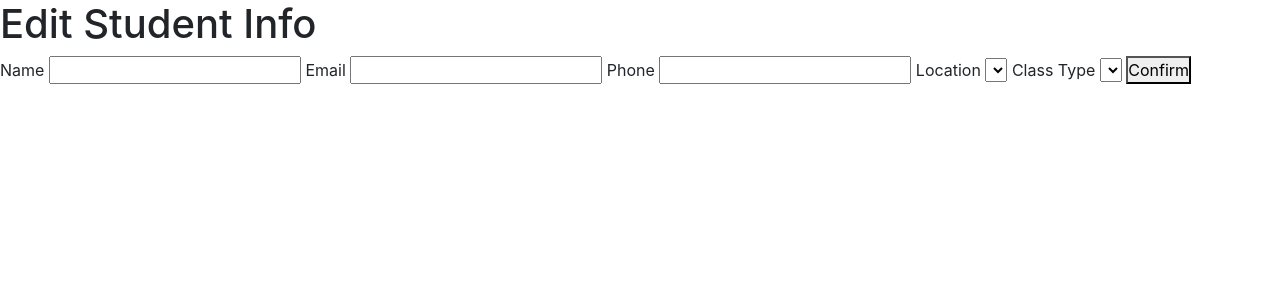
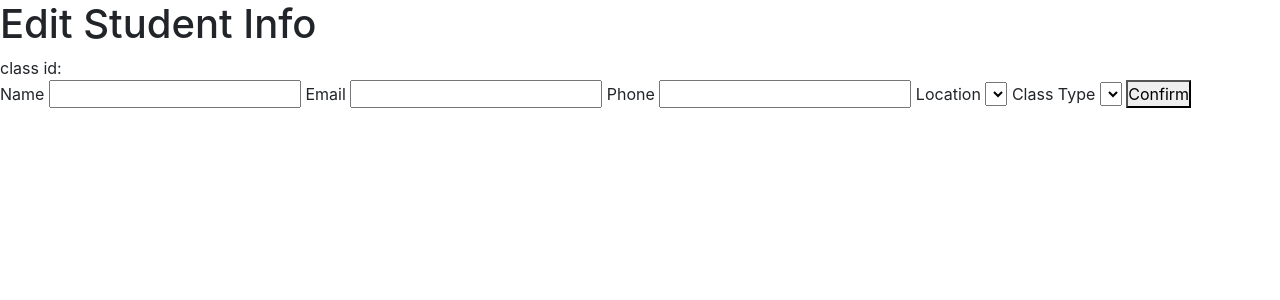
Before and after one commit to Quicco/CS50-Final-Project, a Flask app: template flaskr/templates/editstudent.html in a window 1280 px wide. Shown: the top 300 px of the page. Run offline with Flask 3, Linux system fonts and the light colour scheme; the template is opened without the code that fills it, so the values that code supplies are empty.

Commit message:
Update edit student functionality

```diff
--- a/flaskr/app.py
+++ b/flaskr/app.py
@@ -1,4 +1,4 @@
-from flask import Flask, render_template, request, session
+from flask import Flask, render_template, request, session, redirect
 from argon2 import PasswordHasher
 import sqlite3
 
@@ -10,6 +10,9 @@ ph = PasswordHasher()
 @app.route("/")
 def index():
     return render_template("index.html")
+
+
+# --- Database related functions---
 
 
 @app.route("/login", methods=["GET", "POST"])
@@ -48,10 +51,10 @@ def login():
 
 
 # ---Class Related Routes---
-@app.route("/select", methods=["GET", "POST"])
+@app.route("/class_view", methods=["GET", "POST"])
 def select():
     if request.method == "POST":
-        class_id = request.form["class_id"]
+        class_id = request.form.get("class_id")
 
         if not class_id:
             # TODO Error message
@@ -67,7 +70,9 @@ def select():
             cur.execute(query, (class_id,))
             results = cur.fetchall()
             students = [dict(row) for row in results]
-            return render_template("select.html", students=students)
+            return render_template(
+                "classview.html", students=students, class_id=class_id
+            )
 
         except sqlite3.Error as e:
             return f"Database error: {e}"
@@ -94,7 +99,10 @@ def editstudent():
 
         try:
             query = "SELECT * FROM student WHERE student_id = (?)"
-            cur.execute(query, (student_id,))
+            cur.execute(
+                query,
+                (student_id,),
+            )
             student = cur.fetchone()
 
             locations = ["Lisbon", "Sintra", "Porto"]
@@ -118,6 +126,7 @@ def editstudent():
 def confirm_edit():
     if request.method == "POST":
         student_id = request.form.get("student_id")
+        class_id = request.form.get("class_id")
         upd_name = request.form.get("name")
         upd_email = request.form.get("email")
         upd_phone = request.form.get("phone")
@@ -141,8 +150,34 @@ def confirm_edit():
             ),
         )
         con.commit()
-        cur.execute("SELECT * from student")
+        query = """SELECT * FROM student WHERE class_id = (?);"""
+        cur.execute(query, (class_id,))
+
         results = cur.fetchall()
         students = [dict(row) for row in results]
 
-        return render_template("select.html", students=students)
+        return render_template("classview.html", students=students)
+
+
+@app.route("/delete_student", methods=["GET", "POST"])
+def delete_student():
+    if request.method == "POST":
+        student_id = request.form.get("student_id")
+        class_id = request.form.get("class_id")
+
+        if student_id:
+            try:
+                # Return dicts instead of tuples
+                con = sqlite3.connect(db_path)
+                con.row_factory = sqlite3.Row
+                cur = con.cursor()
+
+                cur.execute("DELETE FROM student WHERE student_id = (?)", (student_id,))
+                con.commit()
+
+                cur.execute("SELECT * FROM student WHERE class_id = (?)", (class_id,))
+                results = cur.fetchall()
+                students = [dict(row) for row in results]
+                return render_template("classview.html", students=students)
+            finally:
+                con.close()
--- a/flaskr/templates/select.html
+++ b/flaskr/templates/classview.html
@@ -34,6 +34,7 @@
           <td>
             <form action="/delete_student" method="post">
             <input name="student_id" type="hidden" value="{{ student['student_id'] }}">
+            <input name="class_id" type="hidden" value="{{ class_id }}">
             <button type="submit">Delete</button>
             </form>
           </td>
--- a/flaskr/templates/editstudent.html
+++ b/flaskr/templates/editstudent.html
@@ -4,7 +4,9 @@
 <header></header>
 <h1>Edit Student Info</h1>
 
+class id: {{ student['class_id']}}
 <form action="/confirm_edit" method="post">
+  <input name="class_id" type="hidden" value="{{ student['class_id'] }}">
   <input name="student_id" type="hidden" value="{{ student['student_id'] }}">
   <label for="name">Name</label>
   <input id="name" name="name" type="text" value="{{ student['name'] }}">
--- a/flaskr/templates/homepage.html
+++ b/flaskr/templates/homepage.html
@@ -27,7 +27,7 @@
           <td>{{ class['location'] }}</td>
           <td>{{ class['year'] }}</td>
           <td>
-            <form action="/select" method="post">
+            <form action="/class_view" method="post">
             <input name="class_id" type="hidden" value="{{ class['class_id'] }}">
             <button type="submit">Select</button>
             </form>
```
